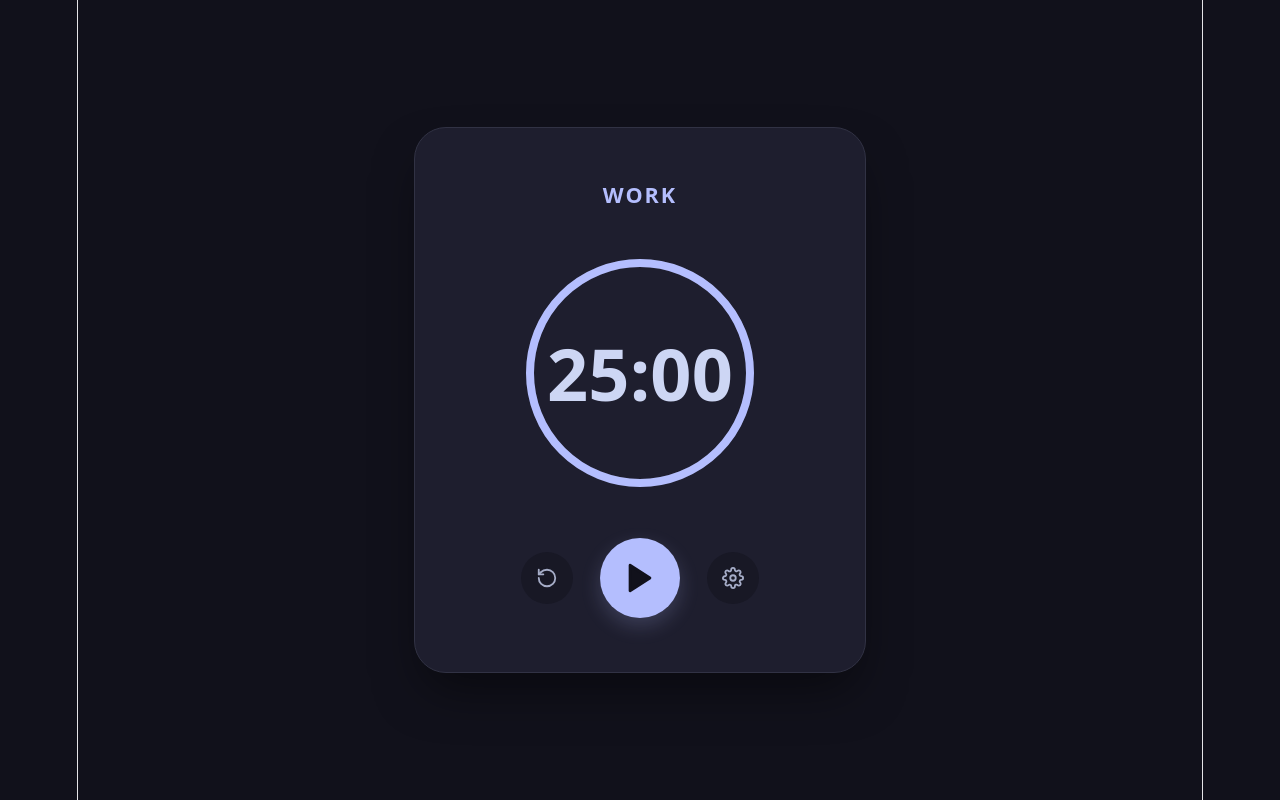
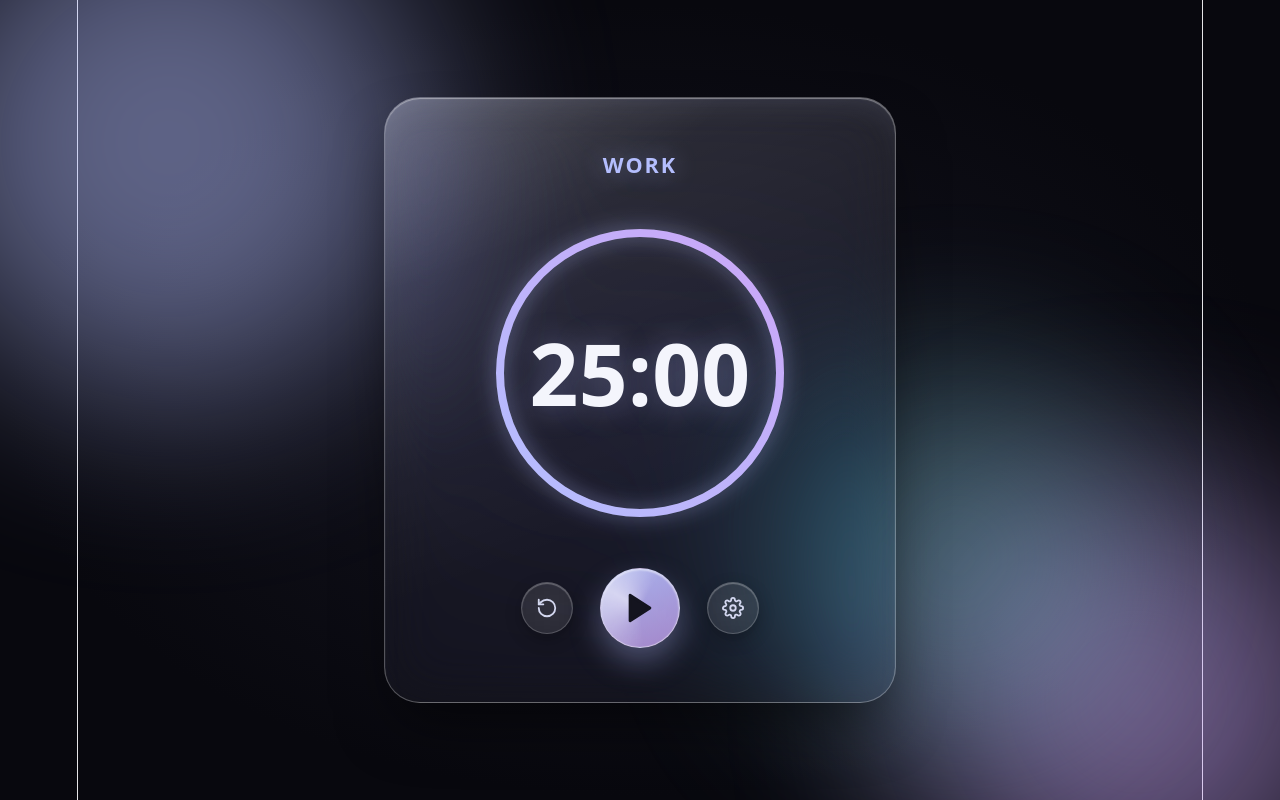
Before and after one commit to zeti1223/pomodoro-vue, a Vue app: page / in a window 1280 px wide. Built offline with nearby package versions, Linux system fonts and the light colour scheme.

Commit message:
Added liquid glass

```diff
--- a/src/App.vue
+++ b/src/App.vue
@@ -96,31 +96,47 @@ onUnmounted(() => {
 </script>
 
 <template>
+  <div class="bg-scene" aria-hidden="true">
+    <div class="orb orb-a"></div>
+    <div class="orb orb-b"></div>
+    <div class="orb orb-c"></div>
+  </div>
+
   <main class="app-wrapper">
-    <div class="pomodoro-card">
+    <div class="pomodoro-card" :class="{ 'break-mode': !isWorkMode }">
       <header>
         <h1>{{ modeLabel }}</h1>
       </header>
 
       <div class="timer-circle">
-        <svg class="progress-ring" width="240" height="240">
+        <svg class="progress-ring" width="300" height="300">
+          <defs>
+            <linearGradient id="workGradient" x1="0%" y1="0%" x2="100%" y2="100%">
+              <stop offset="0%" stop-color="#b4befe" />
+              <stop offset="100%" stop-color="#cba6f7" />
+            </linearGradient>
+            <linearGradient id="breakGradient" x1="0%" y1="0%" x2="100%" y2="100%">
+              <stop offset="0%" stop-color="#a6e3a1" />
+              <stop offset="100%" stop-color="#89dceb" />
+            </linearGradient>
+          </defs>
           <circle
             class="progress-ring_bg"
             stroke-width="8"
             fill="transparent"
-            r="110"
-            cx="120"
-            cy="120"
+            r="140"
+            cx="150"
+            cy="150"
           />
           <circle
             class="progress-ring_circle"
             :class="{ 'break-mode': !isWorkMode }"
             stroke-width="8"
             fill="transparent"
-            r="110"
-            cx="120"
-            cy="120"
-            :style="{ strokeDashoffset: 691 - (691 * progressPercent) / 100 }"
+            r="140"
+            cx="150"
+            cy="150"
+            :style="{ strokeDashoffset: 880 - (880 * progressPercent) / 100 }"
           />
         </svg>
         <div class="time-display">{{ formattedTime }}</div>
@@ -145,6 +161,7 @@ onUnmounted(() => {
           class="btn btn-main"
           @click="isRunning ? pauseTimer() : startTimer()"
         >
+          <span class="btn-main_sheen" aria-hidden="true"></span>
           <svg
             v-if="!isRunning"
             viewBox="0 0 24 24"
@@ -244,38 +261,137 @@ onUnmounted(() => {
 <style>
 body {
   margin: 0;
-  background-color: #11111b;
+  background: radial-gradient(ellipse at center, #14141f 0%, #08080e 70%);
+  overscroll-behavior: none;
 }
 </style>
 
 <style scoped>
+/* ---------- Ambient background ---------- */
+.bg-scene {
+  position: fixed;
+  inset: 0;
+  overflow: hidden;
+  z-index: 0;
+}
+
+.orb {
+  position: absolute;
+  border-radius: 50%;
+  filter: blur(90px);
+  opacity: 0.5;
+  will-change: transform;
+}
+
+.orb-a {
+  width: 480px;
+  height: 480px;
+  background: #b4befe;
+  top: -140px;
+  left: -120px;
+  animation: float-a 24s ease-in-out infinite;
+}
+
+.orb-b {
+  width: 420px;
+  height: 420px;
+  background: #cba6f7;
+  bottom: -140px;
+  right: -100px;
+  animation: float-b 28s ease-in-out infinite;
+}
+
+.orb-c {
+  width: 360px;
+  height: 360px;
+  background: #89dceb;
+  top: 45%;
+  left: 62%;
+  opacity: 0.35;
+  animation: float-c 32s ease-in-out infinite;
+}
+
+@keyframes float-a {
+  0%, 100% { transform: translate(0, 0) scale(1); }
+  50% { transform: translate(70px, 60px) scale(1.08); }
+}
+
+@keyframes float-b {
+  0%, 100% { transform: translate(0, 0) scale(1); }
+  50% { transform: translate(-60px, -50px) scale(1.06); }
+}
+
+@keyframes float-c {
+  0%, 100% { transform: translate(0, 0); }
+  50% { transform: translate(-40px, 40px); }
+}
+
+@media (prefers-reduced-motion: reduce) {
+  .orb { animation: none; }
+}
+
+/* ---------- Layout ---------- */
 .app-wrapper {
+  position: relative;
+  z-index: 1;
   display: flex;
   justify-content: center;
   align-items: center;
   min-height: 100vh;
+  padding: 1.5rem;
+  box-sizing: border-box;
   font-family:
     system-ui,
     -apple-system,
     sans-serif;
-  color: #cdd6f4;
+  color: #eef0fb;
 }
 
+/* ---------- Glass card ---------- */
 .pomodoro-card {
-  background-color: #1e1e2e;
+  position: relative;
+  background: linear-gradient(160deg, rgba(255, 255, 255, 0.16), rgba(255, 255, 255, 0.04) 65%);
+  backdrop-filter: blur(28px) saturate(170%);
+  -webkit-backdrop-filter: blur(28px) saturate(170%);
   padding: 3rem 2.5rem;
-  border-radius: 32px;
-  box-shadow: 0 25px 50px -12px rgba(0, 0, 0, 0.5);
-  border: 1px solid #313244;
+  border-radius: 36px;
+  border: 1px solid rgba(255, 255, 255, 0.28);
+  box-shadow:
+    0 30px 60px -15px rgba(0, 0, 0, 0.55),
+    inset 0 1px 1px rgba(255, 255, 255, 0.4),
+    inset 0 20px 40px -30px rgba(180, 190, 254, 0.25);
   display: flex;
   flex-direction: column;
   align-items: center;
   gap: 2.5rem;
   width: 100%;
-  max-width: 360px;
+  max-width: 420px;
+  overflow: hidden;
+  transition: box-shadow 0.6s ease, border-color 0.6s ease;
+}
+
+.pomodoro-card::before {
+  content: "";
+  position: absolute;
+  top: -50%;
+  left: -20%;
+  width: 140%;
+  height: 90%;
+  background: radial-gradient(ellipse at top left, rgba(255, 255, 255, 0.35), transparent 60%);
+  transform: rotate(-8deg);
+  pointer-events: none;
+}
+
+.pomodoro-card.break-mode {
+  box-shadow:
+    0 30px 60px -15px rgba(0, 0, 0, 0.55),
+    inset 0 1px 1px rgba(255, 255, 255, 0.4),
+    inset 0 20px 40px -30px rgba(166, 227, 161, 0.25);
+  border-color: rgba(166, 227, 161, 0.28);
 }
 
 header {
+  position: relative;
   display: flex;
   align-items: center;
   gap: 12px;
@@ -288,8 +404,16 @@ h1 {
   color: #b4befe;
   letter-spacing: 2px;
   text-transform: uppercase;
+  text-shadow: 0 0 24px rgba(180, 190, 254, 0.45);
+  transition: color 0.6s ease, text-shadow 0.6s ease;
 }
 
+.pomodoro-card.break-mode h1 {
+  color: #a6e3a1;
+  text-shadow: 0 0 24px rgba(166, 227, 161, 0.45);
+}
+
+/* ---------- Timer ring ---------- */
 .timer-circle {
   position: relative;
   display: flex;
@@ -299,32 +423,43 @@ h1 {
 
 .progress-ring {
   transform: rotate(-90deg);
+  overflow: visible;
 }
 
 .progress-ring_bg {
-  stroke: #313244;
+  stroke: rgba(255, 255, 255, 0.12);
 }
 
 .progress-ring_circle {
-  stroke: #b4befe;
-  stroke-dasharray: 691; /* 2 * PI * R (110) */
-  transition: stroke-dashoffset 1s linear;
+  stroke: url(#workGradient);
+  stroke-dasharray: 880; /* 2 * PI * R (140) */
+  transition: stroke-dashoffset 1s linear, filter 0.6s ease;
   stroke-linecap: round;
+  filter: drop-shadow(0 0 10px rgba(180, 190, 254, 0.55));
 }
 
 .progress-ring_circle.break-mode {
-  stroke: #a6e3a1;
+  stroke: url(#breakGradient);
+  filter: drop-shadow(0 0 10px rgba(166, 227, 161, 0.55));
 }
 
 .time-display {
   position: absolute;
-  font-size: 4rem;
+  font-size: 4.75rem;
   font-weight: 700;
   font-variant-numeric: tabular-nums;
-  color: #cdd6f4;
+  color: #f4f5fc;
+  text-shadow: 0 0 30px rgba(180, 190, 254, 0.35);
+  transition: text-shadow 0.6s ease;
 }
 
+.pomodoro-card.break-mode .time-display {
+  text-shadow: 0 0 30px rgba(166, 227, 161, 0.35);
+}
+
+/* ---------- Controls ---------- */
 .controls {
+  position: relative;
   display: flex;
   align-items: center;
   gap: 1.5rem;
@@ -337,27 +472,37 @@ h1 {
   display: flex;
   justify-content: center;
   align-items: center;
-  transition: all 0.2s cubic-bezier(0.4, 0, 0.2, 1);
-  color: #a6adc8;
+  transition: all 0.25s cubic-bezier(0.4, 0, 0.2, 1);
+  color: #d4d8f0;
 }
 
 .btn:hover {
-  color: #cdd6f4;
+  color: #ffffff;
 }
 
 .btn:active {
   transform: scale(0.92);
 }
 
+.btn:focus-visible {
+  outline: 2px solid #b4befe;
+  outline-offset: 3px;
+}
+
 .btn-icon {
   width: 52px;
   height: 52px;
   border-radius: 50%;
-  background-color: #181825;
+  background: rgba(255, 255, 255, 0.08);
+  backdrop-filter: blur(14px) saturate(150%);
+  -webkit-backdrop-filter: blur(14px) saturate(150%);
+  border: 1px solid rgba(255, 255, 255, 0.2);
+  box-shadow: inset 0 1px 1px rgba(255, 255, 255, 0.3), 0 6px 16px rgba(0, 0, 0, 0.25);
 }
 
 .btn-icon:hover {
-  background-color: #313244;
+  background: rgba(255, 255, 255, 0.16);
+  box-shadow: inset 0 1px 1px rgba(255, 255, 255, 0.4), 0 8px 20px rgba(0, 0, 0, 0.3);
 }
 
 .btn-icon svg {
@@ -366,105 +511,168 @@ h1 {
 }
 
 .btn-main {
+  position: relative;
   width: 80px;
   height: 80px;
   border-radius: 50%;
-  background-color: #b4befe;
-  color: #11111b !important;
-  box-shadow: 0 8px 20px rgba(180, 190, 254, 0.2);
+  background: linear-gradient(160deg, rgba(180, 190, 254, 0.92), rgba(203, 166, 247, 0.78));
+  backdrop-filter: blur(14px) saturate(180%);
+  -webkit-backdrop-filter: blur(14px) saturate(180%);
+  border: 1px solid rgba(255, 255, 255, 0.45);
+  color: #14141f !important;
+  box-shadow: inset 0 1px 2px rgba(255, 255, 255, 0.65), 0 14px 30px rgba(180, 190, 254, 0.35);
+  overflow: hidden;
 }
 
 .btn-main:hover {
-  box-shadow: 0 12px 28px rgba(180, 190, 254, 0.35);
+  box-shadow: inset 0 1px 2px rgba(255, 255, 255, 0.75), 0 18px 38px rgba(180, 190, 254, 0.45);
 }
 
 .btn-main svg {
+  position: relative;
+  z-index: 1;
   width: 34px;
   height: 34px;
 }
 
+.btn-main_sheen {
+  position: absolute;
+  inset: -50%;
+  background: conic-gradient(
+    from 0deg,
+    rgba(255, 255, 255, 0.55),
+    transparent 25%,
+    transparent 65%,
+    rgba(255, 255, 255, 0.55)
+  );
+  mix-blend-mode: overlay;
+  animation: liquid-spin 9s linear infinite;
+}
+
+@keyframes liquid-spin {
+  to { transform: rotate(360deg); }
+}
+
+@media (prefers-reduced-motion: reduce) {
+  .btn-main_sheen { animation: none; }
+}
+
 .btn-primary {
-  background-color: #b4befe;
-  color: #11111b;
+  background: linear-gradient(160deg, rgba(180, 190, 254, 0.95), rgba(203, 166, 247, 0.8));
+  border: 1px solid rgba(255, 255, 255, 0.4);
+  color: #14141f;
   padding: 0.75rem 1.5rem;
-  border-radius: 12px;
+  border-radius: 14px;
   font-weight: 600;
+  box-shadow: inset 0 1px 1px rgba(255, 255, 255, 0.5), 0 8px 18px rgba(180, 190, 254, 0.3);
 }
 
 .btn-primary:hover {
-  background-color: #cba6f7;
+  box-shadow: inset 0 1px 1px rgba(255, 255, 255, 0.6), 0 10px 22px rgba(203, 166, 247, 0.4);
 }
 
 .btn-secondary {
-  background-color: #313244;
-  color: #cdd6f4;
+  background: rgba(255, 255, 255, 0.08);
+  backdrop-filter: blur(10px) saturate(150%);
+  -webkit-backdrop-filter: blur(10px) saturate(150%);
+  border: 1px solid rgba(255, 255, 255, 0.2);
+  color: #eef0fb;
   padding: 0.75rem 1.5rem;
-  border-radius: 12px;
+  border-radius: 14px;
   font-weight: 600;
 }
 
 .btn-secondary:hover {
-  background-color: #45475a;
+  background: rgba(255, 255, 255, 0.14);
 }
 
+/* ---------- Modals ---------- */
 .modal-overlay {
   position: fixed;
   top: 0;
   left: 0;
   right: 0;
   bottom: 0;
-  background-color: rgba(0, 0, 0, 0.7);
+  background-color: rgba(6, 6, 12, 0.55);
   display: flex;
   justify-content: center;
   align-items: center;
   z-index: 1000;
-  backdrop-filter: blur(4px);
+  backdrop-filter: blur(10px);
+  -webkit-backdrop-filter: blur(10px);
+  padding: 1.5rem;
+  box-sizing: border-box;
 }
 
 .modal {
-  background-color: #1e1e2e;
+  position: relative;
+  background: linear-gradient(160deg, rgba(255, 255, 255, 0.16), rgba(255, 255, 255, 0.05) 65%);
+  backdrop-filter: blur(28px) saturate(170%);
+  -webkit-backdrop-filter: blur(28px) saturate(170%);
   padding: 2rem;
-  border-radius: 24px;
-  border: 1px solid #313244;
+  border-radius: 28px;
+  border: 1px solid rgba(255, 255, 255, 0.26);
   width: 100%;
   max-width: 400px;
-  box-shadow: 0 25px 50px -12px rgba(0, 0, 0, 0.5);
+  box-shadow:
+    0 30px 60px -15px rgba(0, 0, 0, 0.55),
+    inset 0 1px 1px rgba(255, 255, 255, 0.4);
+  overflow: hidden;
+}
+
+.modal::before {
+  content: "";
+  position: absolute;
+  top: -50%;
+  left: -20%;
+  width: 140%;
+  height: 90%;
+  background: radial-gradient(ellipse at top left, rgba(255, 255, 255, 0.3), transparent 60%);
+  transform: rotate(-8deg);
+  pointer-events: none;
 }
 
 .modal h2 {
+  position: relative;
   margin: 0 0 1.5rem 0;
   font-size: 1.5rem;
-  color: #cdd6f4;
+  color: #f4f5fc;
 }
 
 .setting-item {
+  position: relative;
   margin-bottom: 1.5rem;
 }
 
 .setting-item label {
   display: block;
   margin-bottom: 0.5rem;
-  color: #a6adc8;
+  color: #c3c8e6;
   font-size: 0.9rem;
 }
 
 .setting-input {
   width: 100%;
   padding: 0.75rem;
-  background-color: #181825;
-  border: 1px solid #313244;
-  border-radius: 12px;
-  color: #cdd6f4;
+  background: rgba(255, 255, 255, 0.07);
+  backdrop-filter: blur(6px);
+  border: 1px solid rgba(255, 255, 255, 0.2);
+  border-radius: 14px;
+  color: #f4f5fc;
   font-size: 1rem;
   font-family: inherit;
+  box-sizing: border-box;
+  transition: border-color 0.2s ease, box-shadow 0.2s ease;
 }
 
 .setting-input:focus {
   outline: none;
   border-color: #b4befe;
+  box-shadow: 0 0 0 3px rgba(180, 190, 254, 0.25);
 }
 
 .modal-actions {
+  position: relative;
   display: flex;
   gap: 1rem;
   justify-content: flex-end;
@@ -477,7 +685,8 @@ h1 {
 }
 
 .notification-modal p {
-  color: #a6adc8;
+  position: relative;
+  color: #c3c8e6;
   margin-bottom: 1.5rem;
   line-height: 1.5;
 }
```
